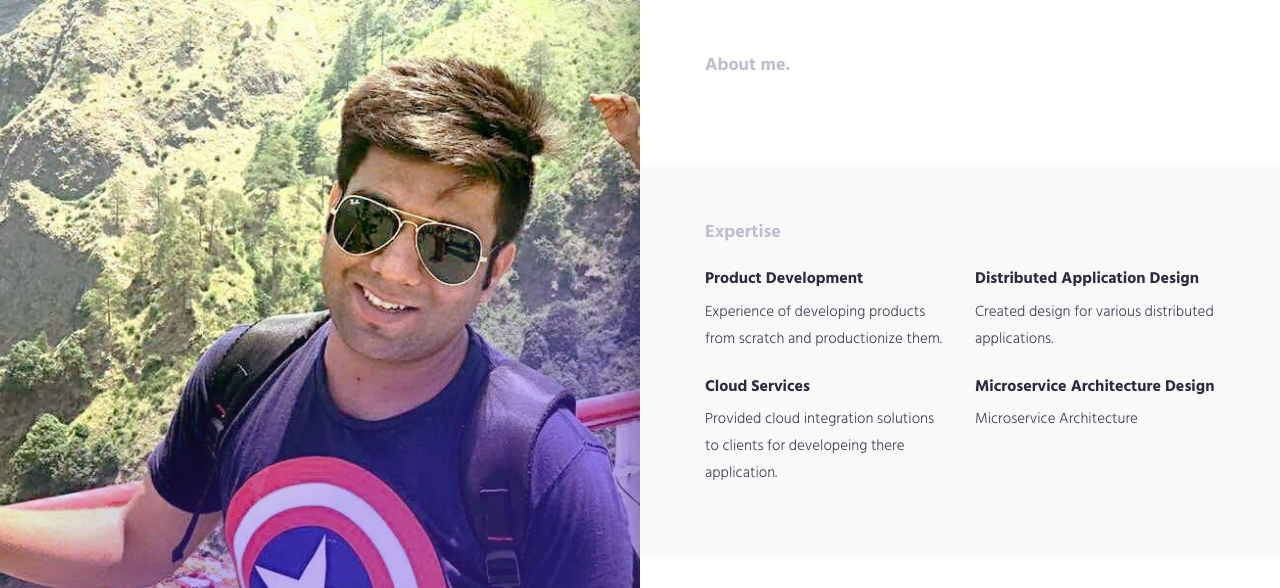
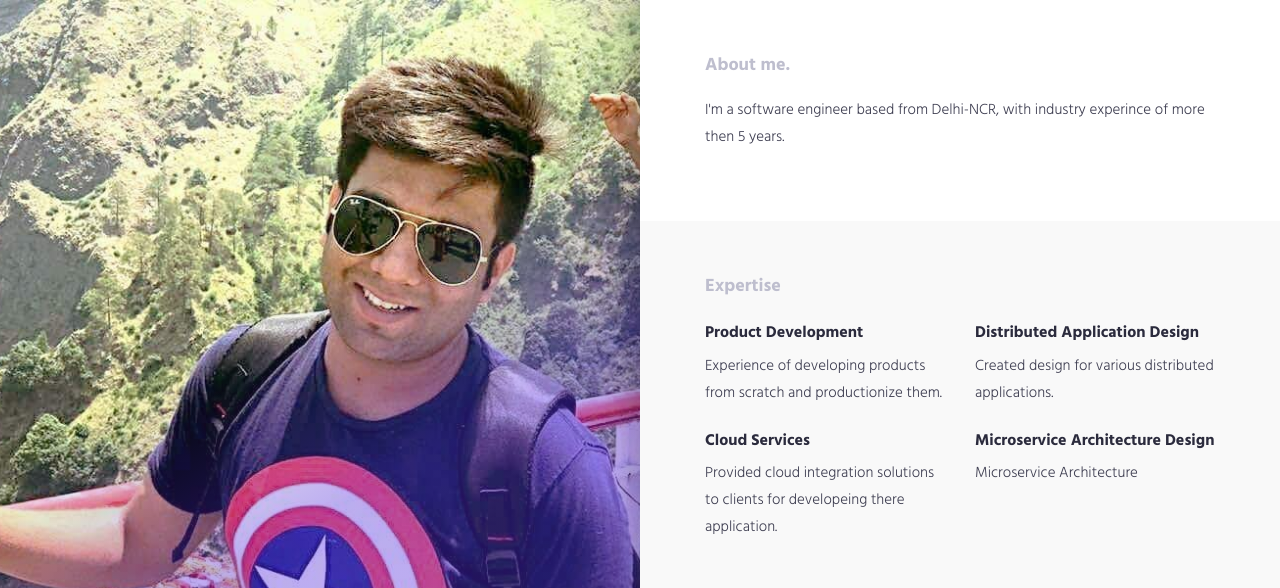
Before and after one commit to jstarLabs/jstarLabs.github.io, a plain HTML site: page index.html in a window 1280 px wide. Shown: the top 588 px of the page. Drawn offline with Linux system fonts and the light colour scheme.

Commit message:
Update index.html

```diff
--- a/index.html
+++ b/index.html
@@ -70,7 +70,7 @@
             </div>
             <div class="col-md-12">
                 <p>
-
+                    I'm a software engineer based from Delhi-NCR, with industry experince of more then 5 years.
 
                 </p>
 
```
